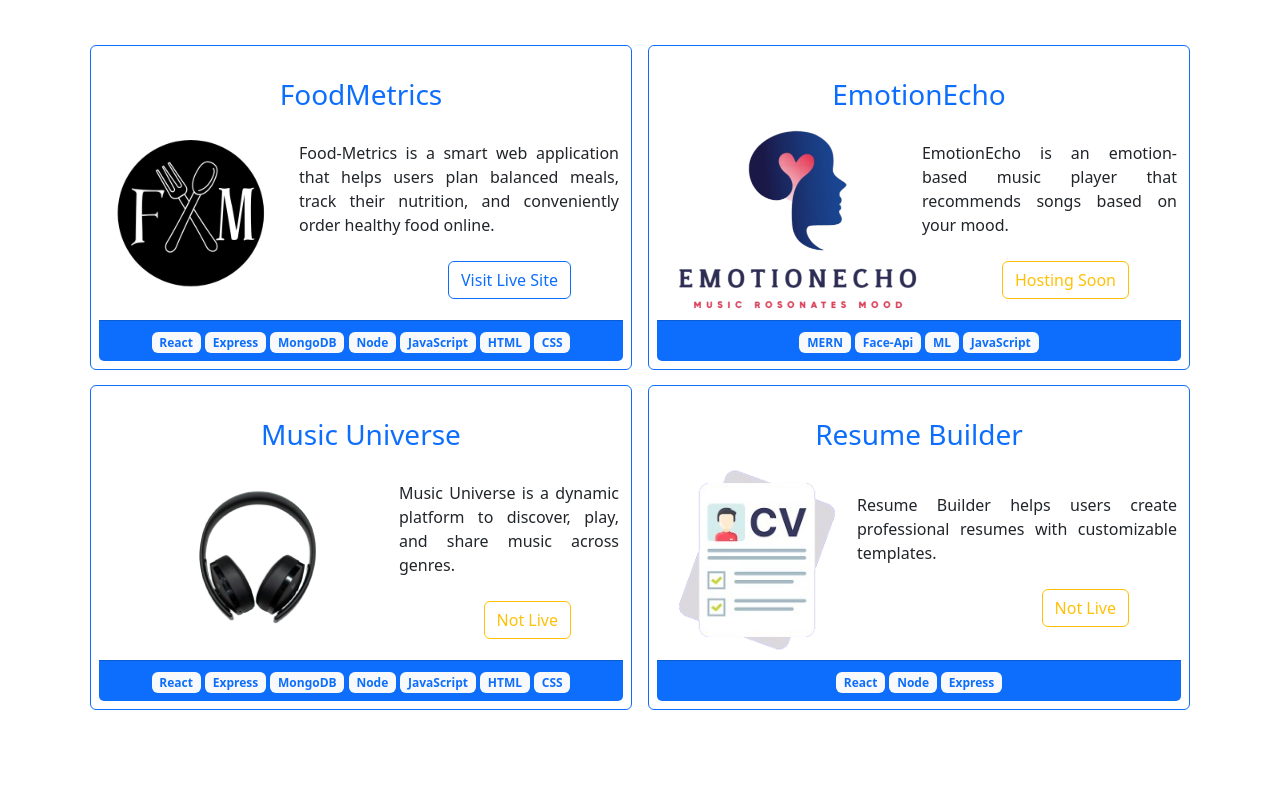
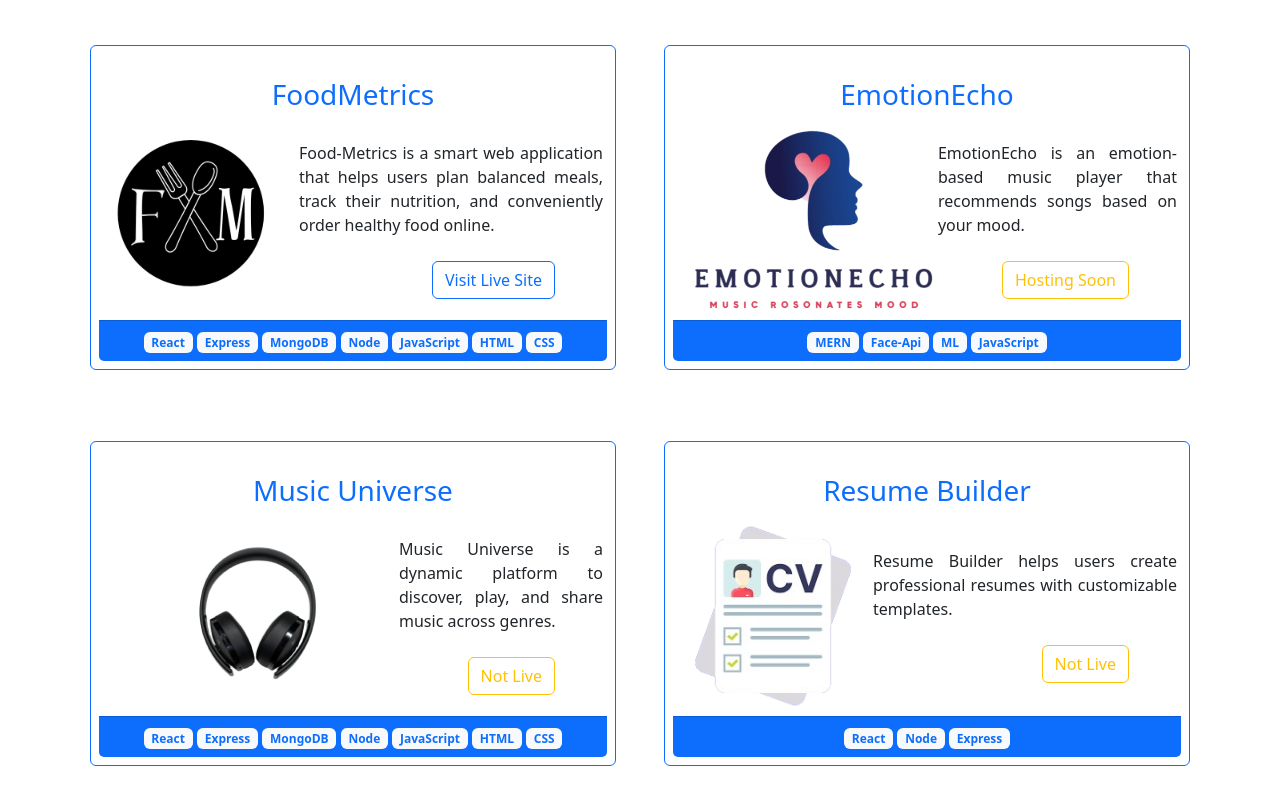
Before and after one commit to mani9499/PortFolio_Bootstrap, a plain HTML site: page index.html in a window 1280 px wide. Shown: the part 1063-1868 px from the top of the page. Drawn offline with nearby package versions, Linux system fonts and the light colour scheme.

Commit message:
gaps and margins

```diff
--- a/index.html
+++ b/index.html
@@ -18,7 +18,7 @@
     .card{
         animation:entry-animation 0.3s ease-in;
         animation-timeline: view();
-        animation-range: entry 0% cover 25%;
+        animation-range: entry 0% cover 30%;
     }
     @keyframes entry-animation{
         0%{
@@ -125,8 +125,8 @@
 
     <div id="projects" class="container my-4">
         <h1 class="text-center mb-5 text-light">My Projects</h1>
-        <div class="projects-card-container row row-cols-1 row-cols-lg-2 g-3 align-item-center">
-            <div class="col">
+        <div class="projects-card-container row row-cols-1 row-cols-lg-2 g-5 align-item-center">
+            <div class="col mb-4">
                 <div class="card h-100 p-2 border-primary">
                 <h3 class="card-title text-center pt-4 text-primary">FoodMetrics</h3>
                 <div class="card-img-bottom d-flex flex-column flex-lg-row align-items-center">
@@ -153,7 +153,7 @@
                 </div>
             </div>
             </div>
-            <div class="col">
+            <div class="col mb-4">
                 <div class="card h-100 p-2 border-primary">
                 <h3 class="card-title text-center pt-4 text-primary">EmotionEcho</h3>
                 <div class="card-img-bottom d-flex flex-column flex-lg-row align-items-center position-relative">
@@ -171,7 +171,7 @@
                 </div>
             </div>
             </div>
-            <div class="col">
+            <div class="col mb-4">
                  <div class="card h-100 p-2 border-primary">
                 <h3 class="card-title text-center pt-4 text-primary">Music Universe</h3>
                 <div class="card-img-bottom d-flex flex-column flex-lg-row align-items-center">
@@ -192,7 +192,7 @@
                 </div>
             </div>
             </div>
-            <div class="col">
+            <div class="col mb-4">
                  <div class="card h-100 p-2 border-primary">
                 <h3 class="card-title text-center pt-4 text-primary">Resume Builder</h3>
                 <div class="card-img-bottom d-flex flex-column flex-lg-row align-items-center">
```
